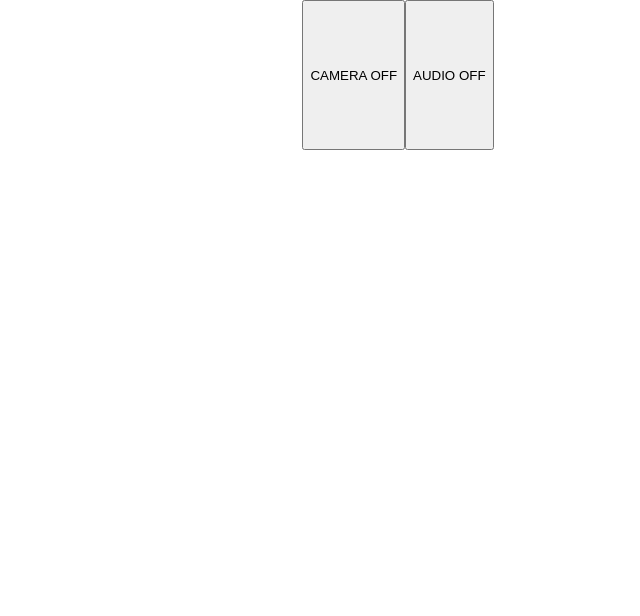
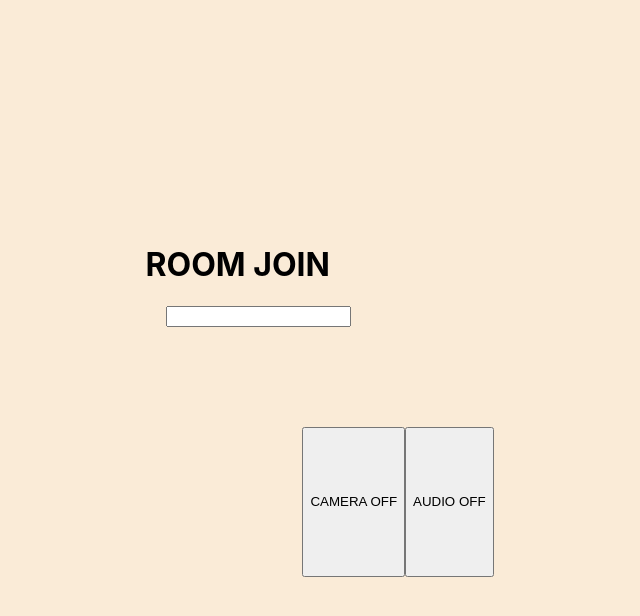
Before and after one commit to 0gunkim/webRTC-react-prac, a React (Create React App) app: page / in a window 1280 px wide. Shown: the top 616 px of the page, without its empty margins (392-1032 px from the left). Built offline with nearby package versions, Linux system fonts and the light colour scheme; no server answers.

Commit message:
[ADD] Room-name input

```diff
--- a/src/App.js
+++ b/src/App.js
@@ -1,13 +1,19 @@
 import React, { useEffect, useRef, useState } from 'react';
+import pc from './components/webrtc';
 import styles from './app.module.css';
 export default function App() {
   //localstream
   const localStreamRef = useRef();
   const [creatorUser, setCreatorUser] = useState();
-  const constraints = { audio: true, video: { width: 380, height: 380 } };
+  const constraints = { audio: false, video: { width: 380, height: 380 } };
+
   //On & off(camera / audio)
   const [cameraOn, setCameraOn] = useState(true);
   const [audioOn, setAudioOn] = useState(true);
+
+  //roomName
+  const roomNameRef = useRef();
+  const [roomName, setRoomName] = useState('');
 
   const localStream = async () => {
     try {
@@ -34,12 +40,30 @@ export default function App() {
       setAudioOn(i.enabled);
     });
   };
-  console.log(audioOn);
+
+  const roomJoinSubmit = (e) => {
+    e.preventDefault();
+    setRoomName(roomNameRef.current.value);
+    roomNameRef.current.value = '';
+  };
   useEffect(() => {
     localStream();
   }, []);
   return (
     <div className={styles.App}>
+      <form onSubmit={roomJoinSubmit}>
+        <div className={styles.roomNameBox}>
+          <label id='roomName'>
+            <h1>ROOM JOIN</h1>
+          </label>
+          <input
+            className={styles.roomNameInput}
+            id='roomName'
+            type='text'
+            ref={roomNameRef}
+          />
+        </div>
+      </form>
       <div className={styles.vidoeBox}>
         <video
           className={styles.localStream}
--- a/src/app.module.css
+++ b/src/app.module.css
@@ -1,11 +1,18 @@
 .App {
-  display: flex;
-  justify-content: center;
+  background-color: antiquewhite;
   width: 100%;
   height: 100%;
-  text-align: center;
+  display: flex;
+  flex-direction: column;
+  justify-content: center;
+  align-items: center;
 }
-
+.roomNameBox {
+  margin-bottom: 100px;
+}
+.roomNameInput {
+  margin-left: 20px;
+}
 .localStream {
 }
 .vidoeBox {
--- a/src/components/webrtc.js
+++ b/src/components/webrtc.js
@@ -1,5 +1,5 @@
 import servers from './stunSever';
 
-const pc = new RTCPeerConnection(servers);
+const pc = new RTCPeerConnection();
 
 export default pc;
--- a/src/index.css
+++ b/src/index.css
@@ -1,5 +1,14 @@
+:root {
+  background-color: antiquewhite;
+  width: 100vw;
+  height: 100vh;
+  display: flex;
+  justify-content: center;
+  align-items: center;
+}
 body {
   margin: 0;
+
   font-family: -apple-system, BlinkMacSystemFont, 'Segoe UI', 'Roboto', 'Oxygen',
     'Ubuntu', 'Cantarell', 'Fira Sans', 'Droid Sans', 'Helvetica Neue',
     sans-serif;
```
